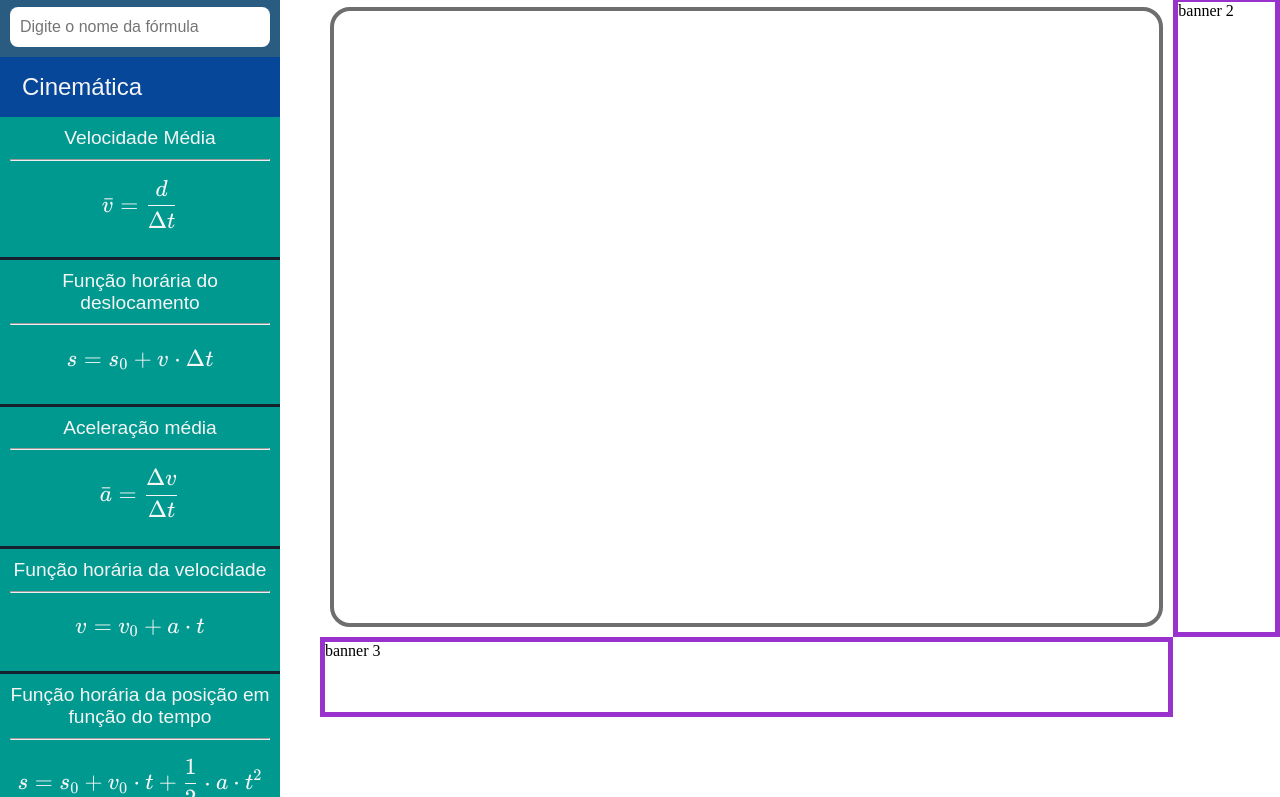
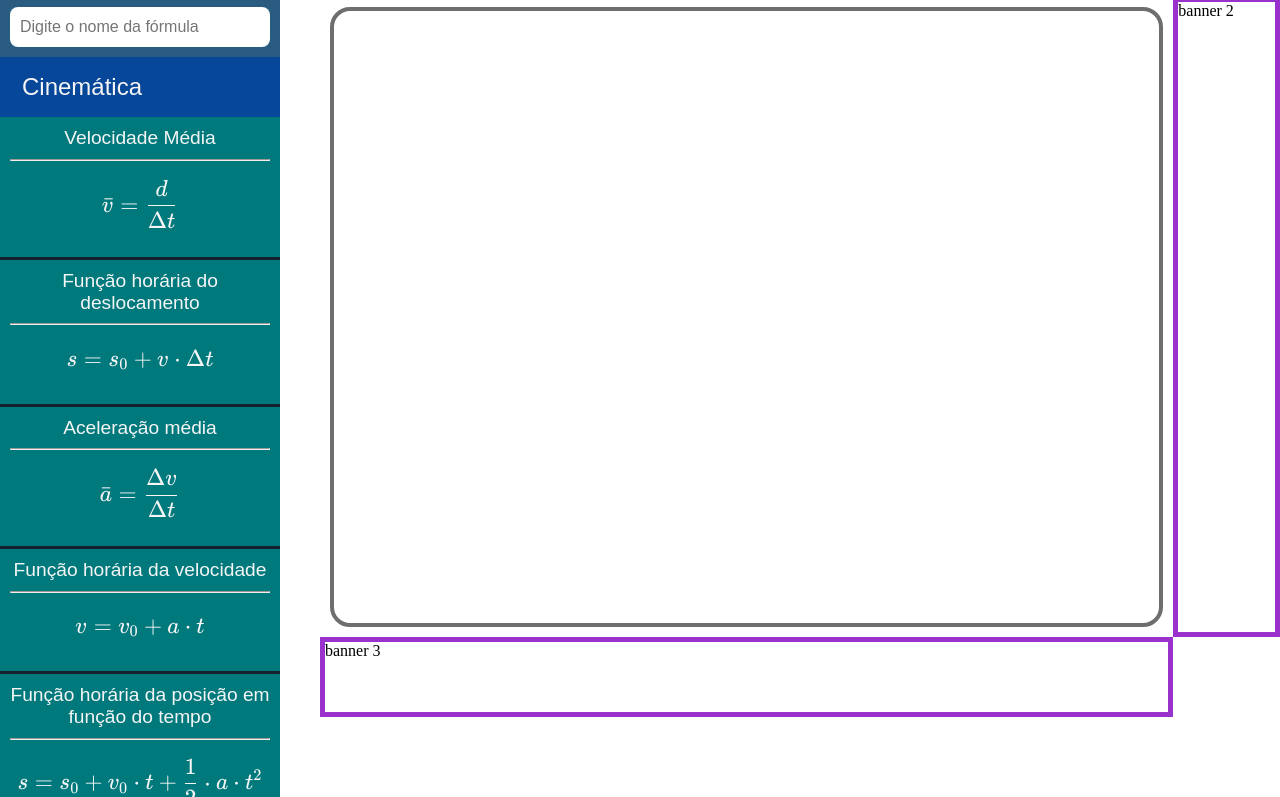
Before and after one commit to Fisicalc/Fisicalc2023, a plain HTML site: page index.html in a window 1280 px wide. Both pictures are taken after a click on the button "Cinemática". Shown: the part 83-880 px from the top of the page. Drawn offline with nearby package versions, Linux system fonts and the light colour scheme.

Commit message:
Update style.css

```diff
--- a/css/style.css
+++ b/css/style.css
@@ -177,7 +177,7 @@ div#navbar{
 div.formulasGrupo > button{
     direction: ltr;
     border-bottom: #162130 3px solid;
-    background-color: #009990;
+    background-color: #00797d;
 }
 
 div.formulasGrupo > button:hover{
```
